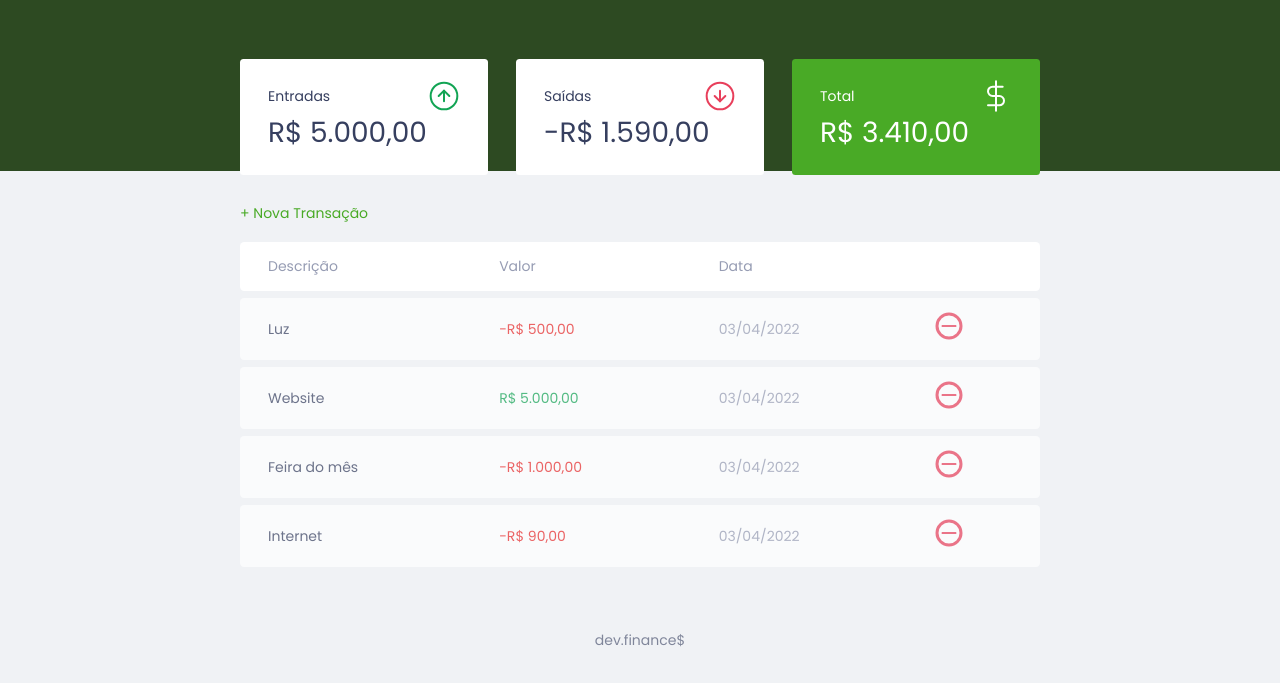
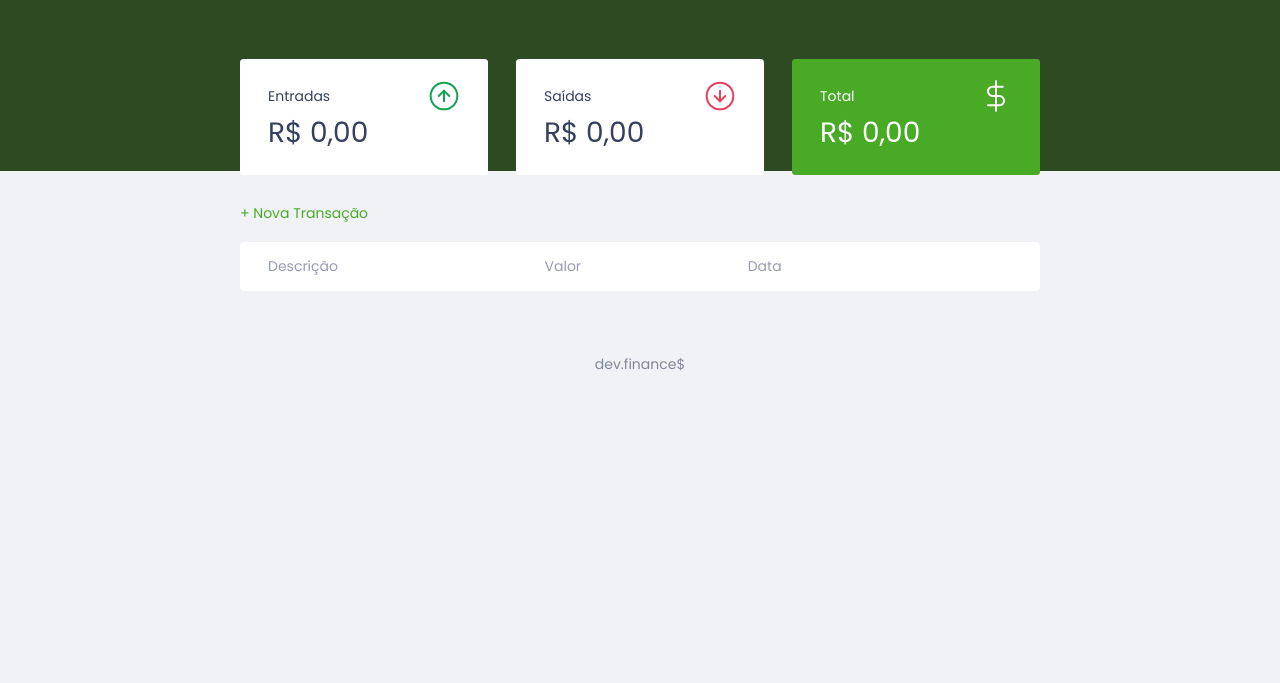
Before and after one commit to mateussdev/devfinance, a plain HTML site: page index.html in a window 1280 px wide. Shown: the part 55-738 px from the top of the page. Drawn offline with Linux system fonts and the light colour scheme.

Commit message:
:pencil: Saving data in browser's localStorage

```diff
--- a/index.html
+++ b/index.html
@@ -25,7 +25,7 @@
             <span>Entradas</span>
             <img src="assets/income.svg" alt="Imagem de Entradas">
           </h3>
-          <p id="incomeDisplay">R$ 5.000,00</p>
+          <p id="incomeDisplay">R$ 0,00</p>
         </div>
 
         <div class="card">
@@ -33,7 +33,7 @@
             <span>Saídas</span>
             <img src="assets/expense.svg" alt="Imagem de Saídas">
           </h3>
-          <p id="expenseDisplay">R$ 2.000,00</p>
+          <p id="expenseDisplay">R$ 0,00</p>
         </div>
 
         <div class="card total">
@@ -41,7 +41,7 @@
             <span>Total</span>
             <img src="assets/total.svg" alt="Imagem de Total">
           </h3>
-          <p id="totalDisplay">R$ 3.000,00</p>
+          <p id="totalDisplay">R$ 0,00</p>
         </div>
       </section>
 
--- a/scripts.js
+++ b/scripts.js
@@ -12,31 +12,19 @@ const Modal = {
   }
 }
 
+const Storage = {
+  get() {
+    return JSON.parse(localStorage.getItem("dev.finance:transactions")) || [];
+  },
+  set(transactions) {
+    localStorage.setItem("dev.finance:transactions", JSON.stringify(transactions));
+  }
+}
+
 // Sum incomes, sum expenses and total
 // Somar as entradas, somas as saídas, e fazer o total
 const Transaction = {
-  all: [
-    {
-      description: 'Luz',
-      amount: -50000,
-      date: '03/04/2022'
-    },
-    {
-      description: 'Website',
-      amount: 500000,
-      date: '03/04/2022'
-    },
-    {
-      description: 'Feira do mês',
-      amount: -100000,
-      date: '03/04/2022'
-    },
-    {
-      description: 'Internet',
-      amount: -9000,
-      date: '03/04/2022'
-    }
-  ],
+  all: Storage.get(),
   add(transaction) {
     Transaction.all.push(transaction)
 
@@ -87,10 +75,11 @@ const DOM = {
   transactionContainer: document.querySelector('#data-table tbody'),
   addTransaction(transaction, index) {
     const tr = document.createElement('tr')
-    tr.innerHTML = DOM.innerHTMLTransaction(transaction)
+    tr.innerHTML = DOM.innerHTMLTransaction(transaction, index)
+    tr.dataset.index = index
     DOM.transactionContainer.appendChild(tr)
   },
-  innerHTMLTransaction(transaction) {
+  innerHTMLTransaction(transaction, index) {
     const CSSClass = transaction.amount > 0 ? 'income' : 'expense'
     const amount = Utils.formatCurrency(transaction.amount)
     const html = `
@@ -98,7 +87,7 @@ const DOM = {
       <td class="${CSSClass}">${amount}</td>
       <td class="date">${transaction.date}</td>
       <td>
-        <img src="assets/minus.svg" alt="Imagem de Remoção">
+        <img onclick="Transaction.remove(${index})" src="assets/minus.svg" alt="Imagem de Remoção">
       </td>
     `
     return html
@@ -179,7 +168,7 @@ const Form = {
     Form.date.value = "";
   },
   submit(event) {
-    event.preventDefault()
+    event.preventDefault();
 
     try {
       // verificar se todas as informações foram preenchidas
@@ -200,11 +189,11 @@ const Form = {
 
 const App = {
   init() {
-    Transaction.all.forEach(transaction => {
-      DOM.addTransaction(transaction)
-    })
+    Transaction.all.forEach(DOM.addTransaction)
 
     DOM.updateBalance()
+
+    Storage.set(Transaction.all);
   },
   reload() {
     DOM.clearTransactions()
```
